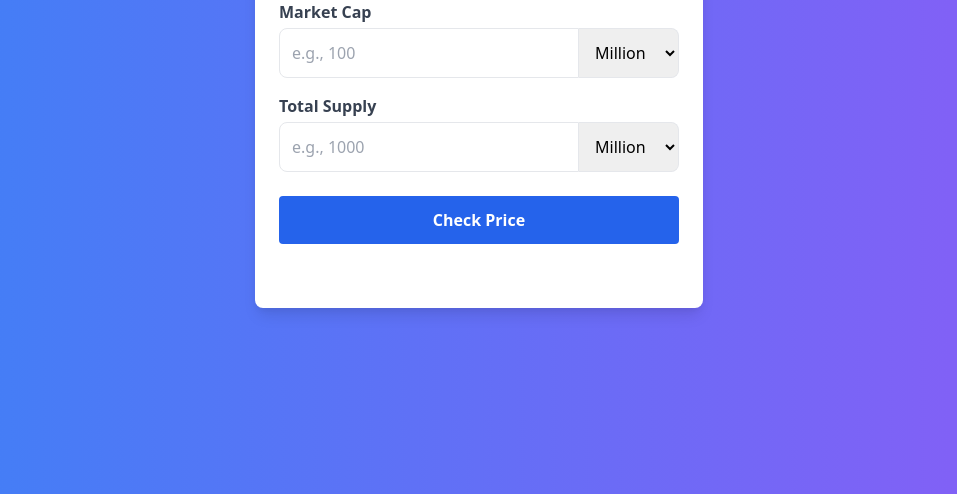
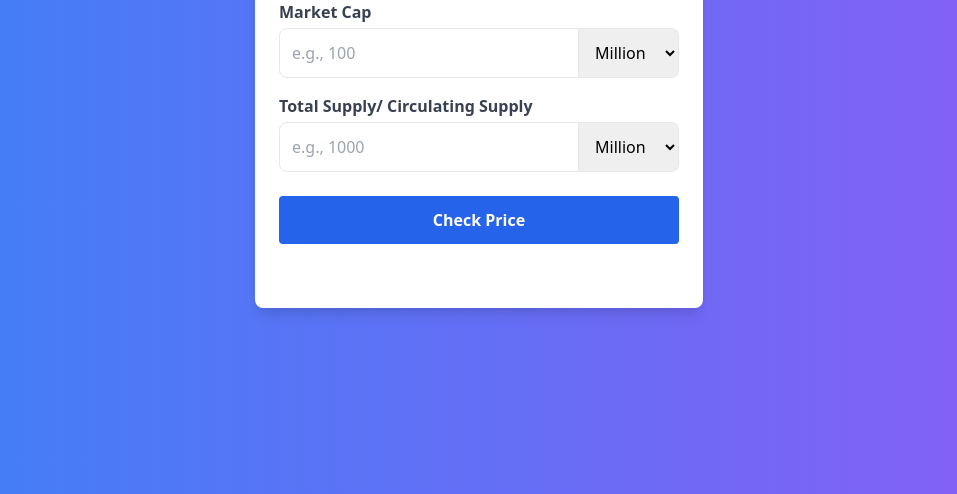
Before and after one commit to FiqSky/cido-pprediction, a plain HTML site: page index.html in a window 1280 px wide. Shown: the part 306-800 px from the top of the page, without its empty margins (161-1118 px from the left). Drawn offline with nearby package versions, Linux system fonts and the light colour scheme; no server answers.

Commit message:
add Circulating Supply desc

```diff
--- a/index.html
+++ b/index.html
@@ -31,7 +31,7 @@
 
       <!-- Total Supply Input with Enhanced Accessibility -->
       <div class="mb-6">
-        <label for="totalSupply" class="block text-gray-700 font-semibold mb-1">Total Supply</label>
+        <label for="totalSupply" class="block text-gray-700 font-semibold mb-1">Total Supply/ Circulating Supply</label>
         <div class="flex">
           <input type="number" id="totalSupply" placeholder="e.g., 1000" class="w-3/4 p-3 border rounded-l-lg focus:outline-none focus:ring-2 focus:ring-blue-500" />
 
```
